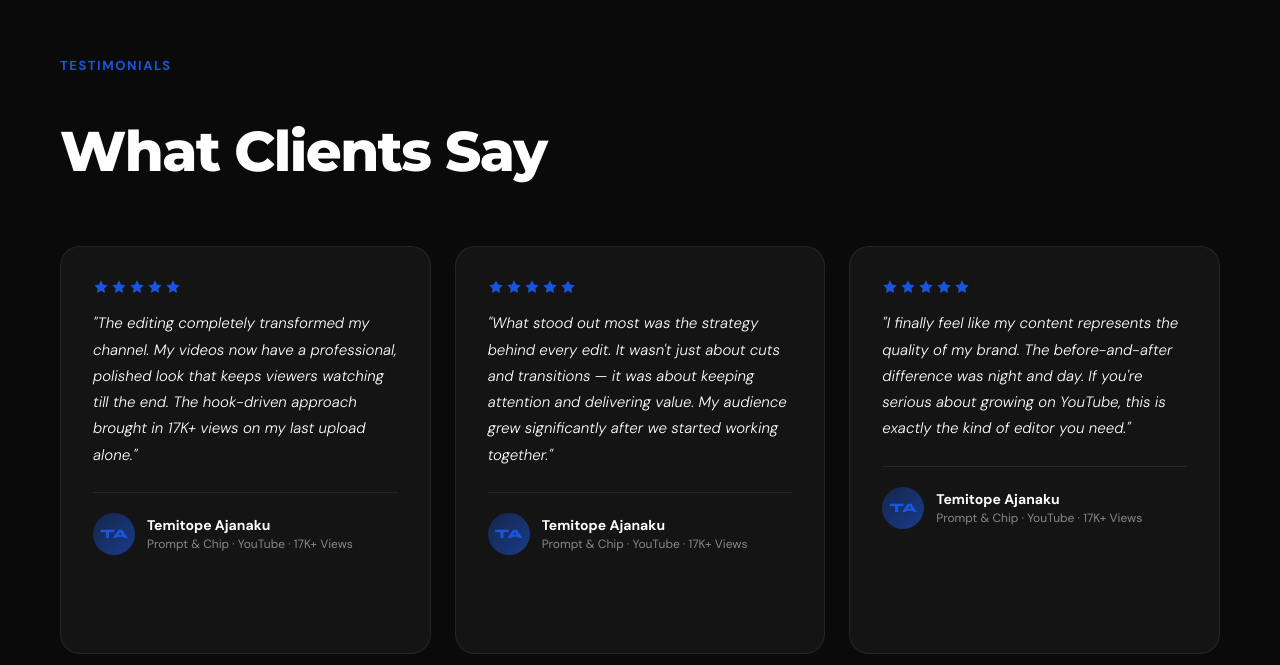
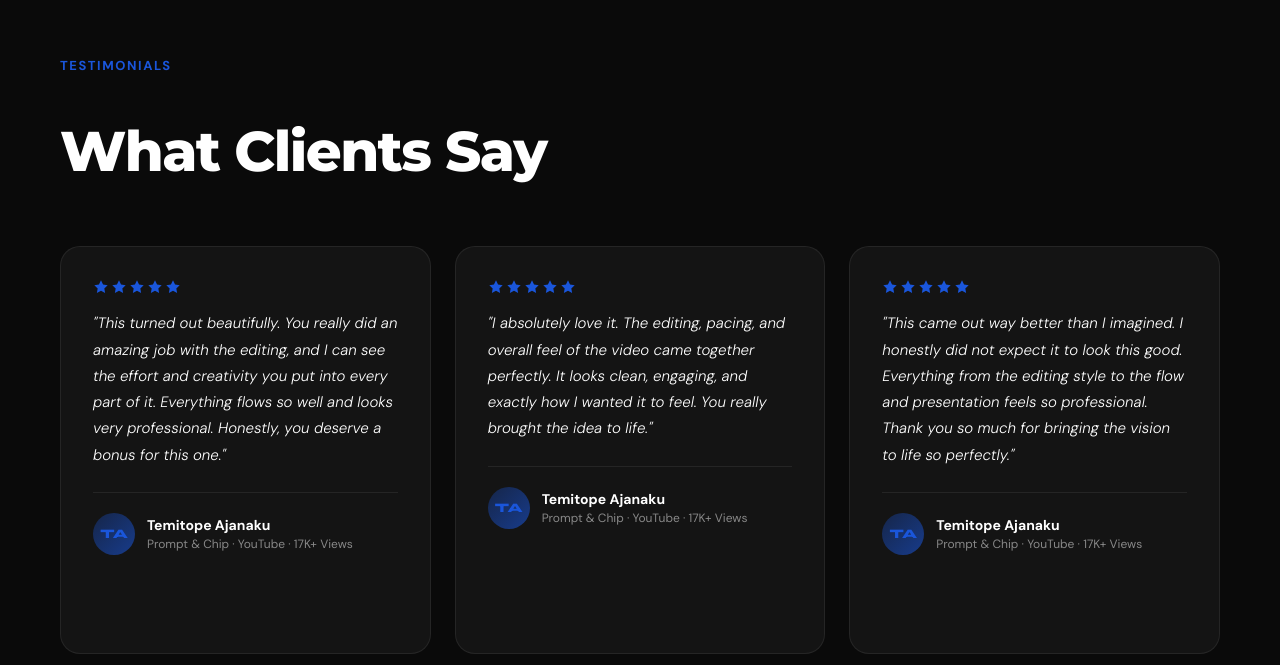
Before and after one commit to D4mmieBl4ck/Video-editing-portfolio, a React (Vite) app: page / in a window 1280 px wide. Shown: the part 2964-3629 px from the top of the page. Built offline with nearby package versions, Linux system fonts and the light colour scheme.

Commit message:
video updated

```diff
--- a/src/App.jsx
+++ b/src/App.jsx
@@ -17,7 +17,7 @@ const VIDEOS = [
     desc: "Rebuilt a generic talking-head into a scroll-stopping LinkedIn clip",
     tag: "Talking-Head",
     color: "#1A56DB",
-    embed: "https://www.youtube.com/embed/9bZkp7q19f0",
+    embed: "https://www.drive.google.com/file/d/1j2Fzpbq9IDVm7eTLALxT9T2RvWVc9szR/preview",
   },
   {
     id: 3,
@@ -25,7 +25,7 @@ const VIDEOS = [
     desc: "Turned a 1-hour webinar into 12 short-form educational clips",
     tag: "Educational",
     color: "#1A56DB",
-    embed: "https://www.youtube.com/embed/jNQXAC9IVRw",
+    embed: "https://www.drive.google.com/file/d/1kjYeSMPX9JMnum7W_3woaDef-Iek16e4/preview",
   },
   {
     id: 4,
@@ -33,7 +33,7 @@ const VIDEOS = [
     desc: "A 27-second Instagram reel that drove 4,000 DMs in 48 hours",
     tag: "Short-Form",
     color: "#1A56DB",
-    embed: "https://www.youtube.com/embed/M7lc1UVf-VE",
+    embed: "https://www.drive.google.com/file/d/1oXyZ40BnCMK6ChJQC6gTnfs-eqSRrNUY/preview",
   },
   {
     id: 5,
@@ -49,21 +49,21 @@ const TESTIMONIALS = [
   {
     name: "Temitope Ajanaku",
     role: "Prompt & Chip · YouTube · 17K+ Views",
-    text: "The editing completely transformed my channel. My videos now have a professional, polished look that keeps viewers watching till the end. The hook-driven approach brought in 17K+ views on my last upload alone.",
+    text: "This turned out beautifully. You really did an amazing job with the editing, and I can see the effort and creativity you put into every part of it. Everything flows so well and looks very professional. Honestly, you deserve a bonus for this one.",
     stars: 5,
     avatar: "TA",
   },
   {
     name: "Temitope Ajanaku",
     role: "Prompt & Chip · YouTube · 17K+ Views",
-    text: "What stood out most was the strategy behind every edit. It wasn't just about cuts and transitions — it was about keeping attention and delivering value. My audience grew significantly after we started working together.",
+    text: "I absolutely love it. The editing, pacing, and overall feel of the video came together perfectly. It looks clean, engaging, and exactly how I wanted it to feel. You really brought the idea to life.",
     stars: 5,
     avatar: "TA",
   },
   {
     name: "Temitope Ajanaku",
     role: "Prompt & Chip · YouTube · 17K+ Views",
-    text: "I finally feel like my content represents the quality of my brand. The before-and-after difference was night and day. If you're serious about growing on YouTube, this is exactly the kind of editor you need.",
+    text: "This came out way better than I imagined. I honestly did not expect it to look this good. Everything from the editing style to the flow and presentation feels so professional. Thank you so much for bringing the vision to life so perfectly.",
     stars: 5,
     avatar: "TA",
   },
@@ -411,7 +411,7 @@ function VideoCard({ v, card, border, fg, muted, accent, dark }) {
       <div style={{ position: "relative", paddingBottom: "56.25%", background: dark ? "#111" : "#E8E5E0" }}>
         {playing ? (
           <iframe
-            src={`${v.embed}?autoplay=1&mute=1`}
+            src={`${v.embed}`}
             style={{ position: "absolute", inset: 0, width: "100%", height: "100%", border: "none" }}
             allow="autoplay; fullscreen"
             title={v.title}
```
Also changed, not shown: src/index.css (line endings or trailing spaces).
